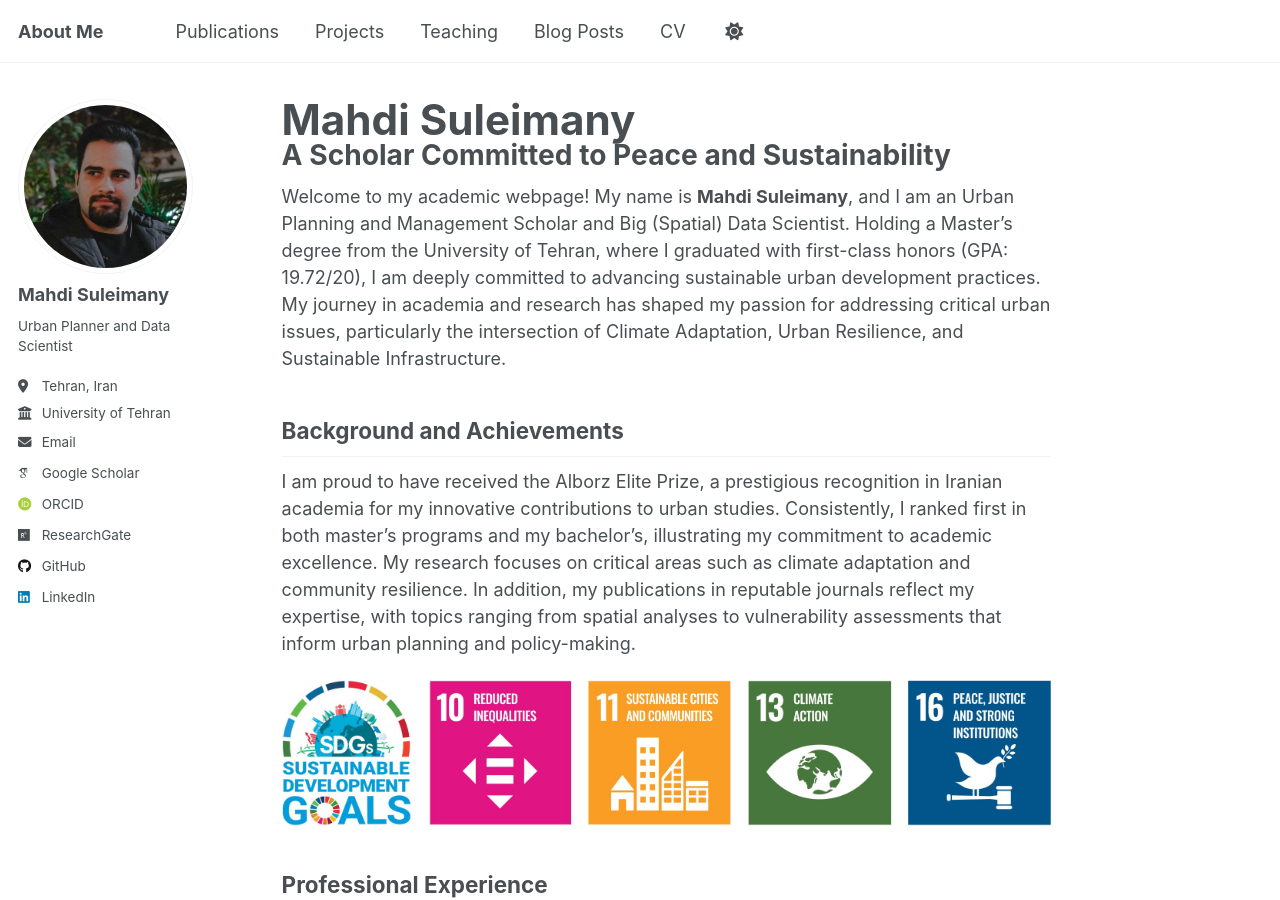
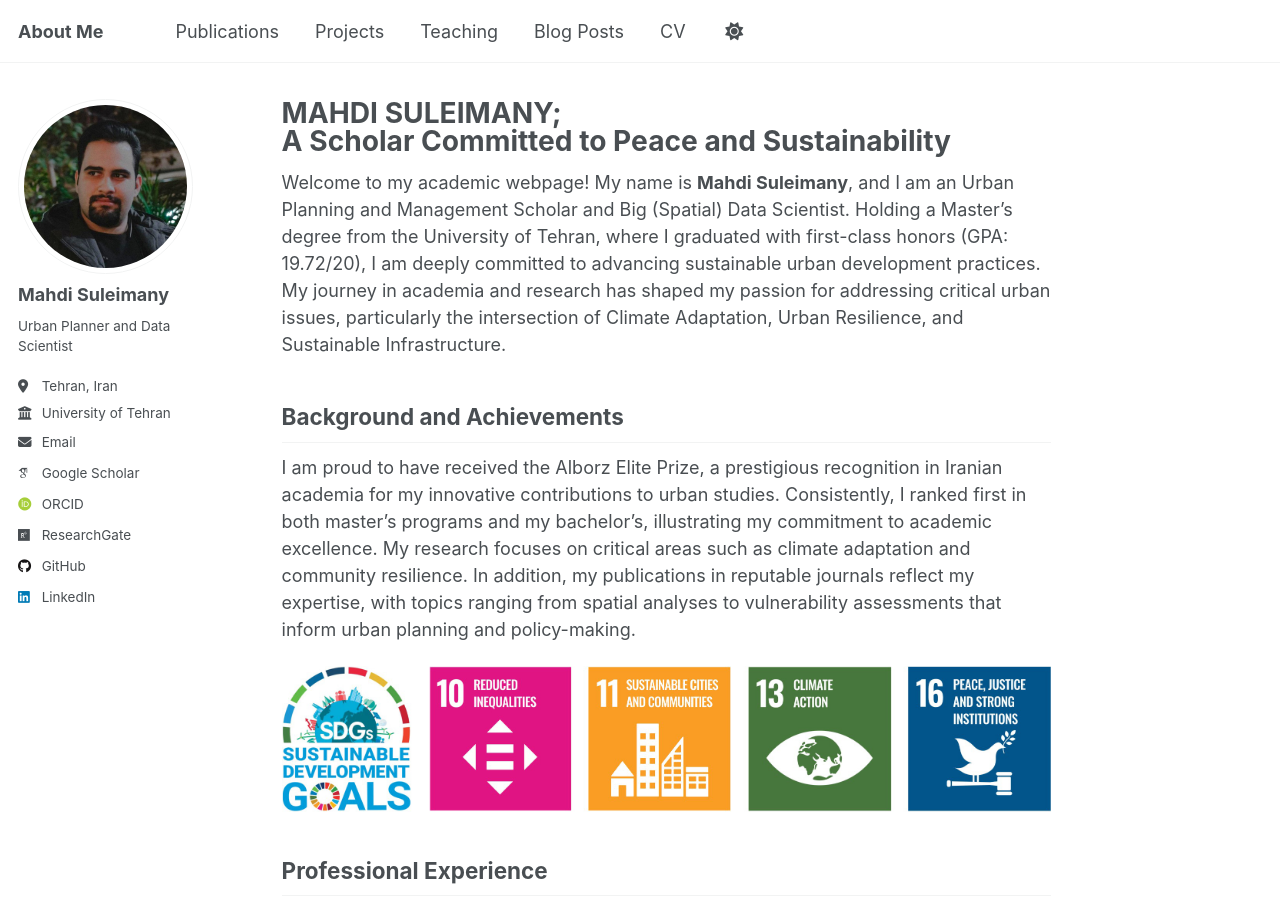
Before and after one commit to mo-soleimani/mo-soleimani.github.io, a Jekyll site: the page built from _pages/about.md, in a window 1280 px wide and 900 px high. Built offline with Jekyll 4.4.1, drawn with Linux system fonts in a browser that asks for light colours; some web fonts are replaced.

Commit message:
Update about.md

```diff
--- a/_pages/about.md
+++ b/_pages/about.md
@@ -1,6 +1,6 @@
 ---
 permalink: /
-title: '<span style="font-size: 1.5em;">Mahdi Suleimany</span> <br> A Scholar Committed to Peace and Sustainability'
+title: 'MAHDI SULEIMANY; <br> A Scholar Committed to Peace and Sustainability'
 author_profile: true
 redirect_from:
   - /about/
```
